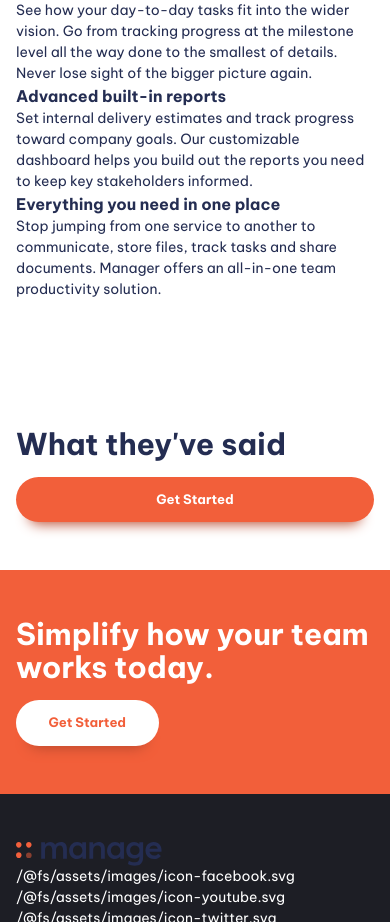
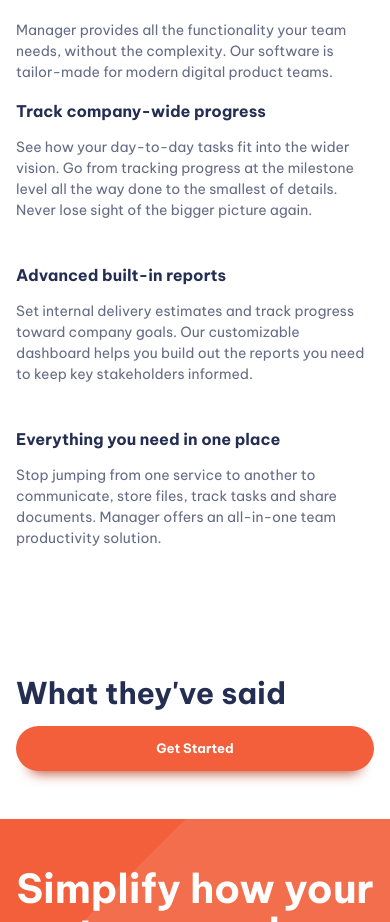
Before and after one commit to PumpkinPeasant/responsive-front, a Nuxt app: page / in a window 390 px wide. Shown: the part 1078-2000 px from the top of the page. Built offline with nearby package versions, Linux system fonts and the light colour scheme.

Commit message:
Sections markup and styling

```diff
--- a/assets/main.css
+++ b/assets/main.css
@@ -87,7 +87,7 @@ body {
     line-height: 1.5;
 }
 
-a{
+a {
     color: inherit;
     text-decoration: none;
 }
@@ -220,17 +220,9 @@ button {
     padding: 0 !important;
     margin: -1px !important;
     overflow: hidden !important;
-    clip: rect(0,0,0,0) !important;
+    clip: rect(0, 0, 0, 0) !important;
     white-space: nowrap !important;
     border: 0 !important;
-}
-
-/*Styling*/
-
-body {
-    font-size: var(--fs-body);
-    font-family: var(--ff-body);
-    color: var(--clr-primary-400);
 }
 
 .container {
@@ -239,6 +231,10 @@ body {
 
     width: min(var(--max-width), 100% - var(--padding) * 2);
     margin-inline: auto;
+}
+
+:where(.flow :not(:first-child)) {
+    margin-top: var(--flow-spacer, 3em);
 }
 
 .even-columns {
@@ -252,3 +248,20 @@ body {
         grid-auto-columns: 1fr;
     }
 }
+
+/*Styling*/
+
+body {
+    font-size: var(--fs-body);
+    font-family: var(--ff-body);
+    color: var(--clr-primary-400);
+}
+
+p:not([class]){
+    opacity: 0.7;
+    max-width: 35ch;
+}
+
+p[data-width="wide"]{
+    max-width: 100%;
+}
--- a/components/AboutSection.vue
+++ b/components/AboutSection.vue
@@ -28,7 +28,7 @@ const listItems = [
 
 <template>
   <even-columns class="padding-block-900">
-    <div>
+    <div class="flow">
       <h2 class="fs-secondary-heading fw-bold">
         What's different about Manage?
       </h2>
@@ -37,11 +37,13 @@ const listItems = [
         software is tailor-made for modern digital
         product teams.</p>
     </div>
-    <div>
+    <div class="flow">
       <ul role="list">
         <li v-for="(item, index) in listItems" :key="index">
-          <h3 class="fs-600 fw-bold">{{ item.title }}</h3>
-          <p>{{ item.text }}</p>
+          <div class="flow" style="--flow-spacer: 1em">
+            <h3 class="fs-600 fw-bold">{{ item.title }}</h3>
+            <p data-width="wide">{{ item.text }}</p>
+          </div>
         </li>
       </ul>
     </div>
--- a/components/MainSection.vue
+++ b/components/MainSection.vue
@@ -6,7 +6,7 @@ import EvenColumns from "~/components/UI/containers/EvenColumns.vue";
 
 <template>
   <even-columns class="padding-block-900">
-    <div>
+    <div class="flow">
       <h1 class="fs-primary-heading fw-bold">Bring everyone together to build better products.</h1>
       <p>Manage makes it simple for software teams to plan day-to-day tasks while keeping the larger team goals in
         view.</p>
--- a/components/SimplifySection.vue
+++ b/components/SimplifySection.vue
@@ -5,18 +5,53 @@ import AButton from "~/components/UI/AButton.vue";
 </script>
 
 <template>
-  <even-columns class="bg-accent-400 text-neutral-100 padding-block-700">
+  <even-columns class="cta | bg-accent-400 text-neutral-100 padding-block-700">
     <div>
-      <p class="fs-secondary-heading fw-bold">
+      <p class="fs-primary-heading fw-bold">
         Simplify how your team works today.
       </p>
     </div>
-    <div>
+    <div class="simplify-button">
       <a-button inverted/>
     </div>
   </even-columns>
 </template>
 
 <style scoped>
+.cta {
+  position: relative;
+  isolation: isolate;
+  text-align: unset;
+}
 
+.cta:before {
+  content: '';
+  position: absolute;
+  inset: 0;
+  z-index: -1;
+  background-image: url("assets/images/bg-tablet-pattern.svg"), url("assets/images/bg-tablet-pattern.svg");
+  background-repeat: no-repeat;
+  background-position: -15rem -5rem, 80rem -42rem;
+  opacity: 0.1;
+}
+
+@media (max-width: 50em) {
+  .cta{
+    text-align: center;
+  }
+
+  .cta:before {
+
+  }
+}
+
+.simplify-button {
+  margin: auto 0 auto auto;
+}
+
+@media (max-width: 50em) {
+  .simplify-button {
+    margin: auto;
+  }
+}
 </style>
```
